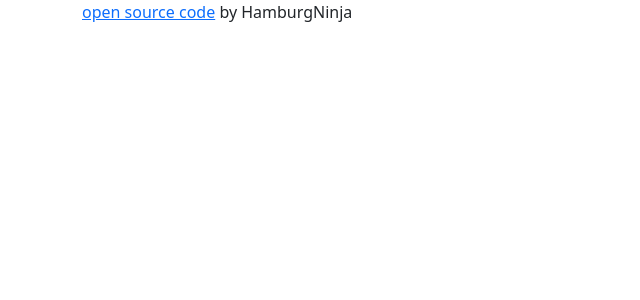
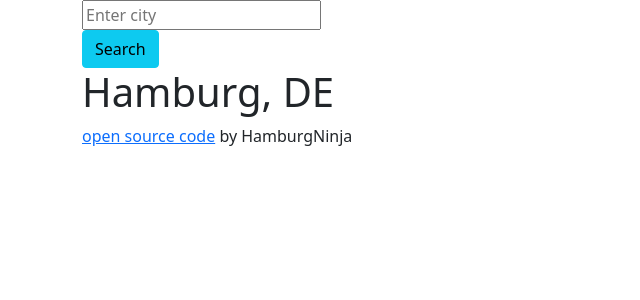
Before and after one commit to HamburgNinja/react-weather-application, a React (Create React App) app: page / in a window 1280 px wide. Shown: the top 300 px of the page, without its empty margins (0-640 px from the left). Built offline with nearby package versions, Linux system fonts and the light colour scheme; the HTML template or start-up script is replaced by a standard one.

Commit message:
HTML: Added city and Search-Form

```diff
--- a/src/App.js
+++ b/src/App.js
@@ -1,9 +1,11 @@
 import "./App.css";
+import Weather from "./Weather";
 
 function App() {
   return (
     <div className="App">
       <div className="container">
+        <Weather />
         <footer>
           <a
             href="https://github.com/HamburgNinja/react-weather-application"
--- /dev/null
+++ b/src/Weather.js
@@ -0,0 +1,19 @@
+import React from "react";
+
+export default function Weather() {
+  return (
+    <div className="Weather">
+      <form>
+        <div className="row">
+          <div classNAme="col-9">
+            <input type="search" placeholder="Enter city" />
+          </div>
+          <div className="col-3">
+            <input type="submit" value="Search" className="btn btn-info" />
+          </div>
+        </div>
+      </form>
+      <h1>Hamburg, DE</h1>
+    </div>
+  );
+}
```
